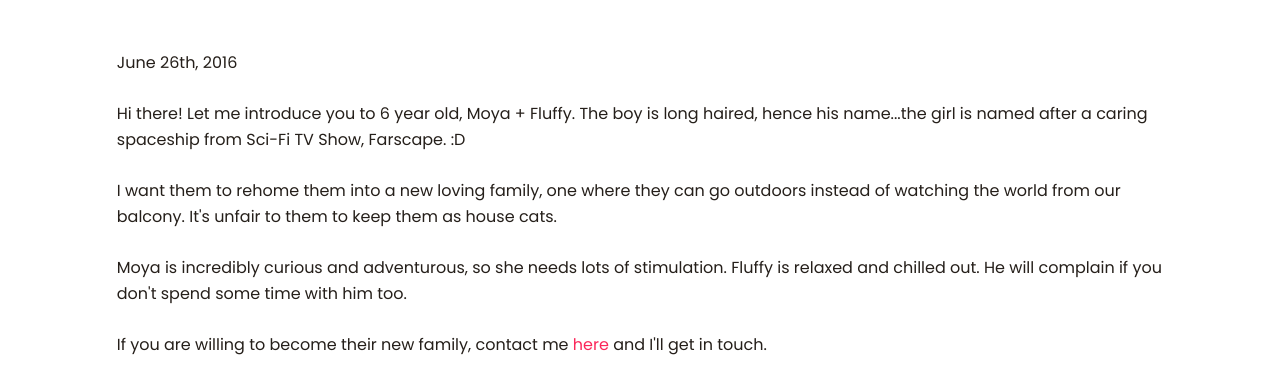
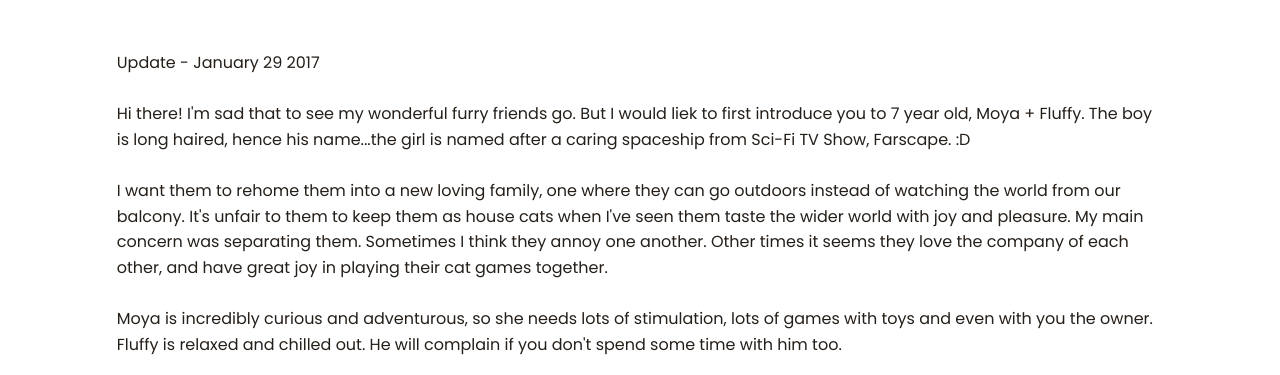
Before and after one commit to gemmadlou/moyafluffy, a website: page index.html in a window 1280 px wide. Shown: the part 577-952 px from the top of the page. Drawn offline with nearby package versions, Linux system fonts and the light colour scheme; a web font is replaced by a local one.

Commit message:
Update index.html

```diff
--- a/index.html
+++ b/index.html
@@ -3,7 +3,7 @@
   <head>
     <meta charset="UTF-8" />
     <meta name="viewport" content="width=device-width, initial-scale=1" />
-    <title>Adopting Moya + Fluffy</title>
+    <title>Adopting Moya + Fluffy, My Wonderful Cats, London</title>
     <link href='https://fonts.googleapis.com/css?family=Poppins|Life+Savers' rel='stylesheet' type='text/css'>
     <link href="app/sass/main.css" rel="stylesheet" />
     <link rel="stylesheet" href="https://maxcdn.bootstrapcdn.com/font-awesome/4.6.1/css/font-awesome.min.css">
@@ -81,12 +81,16 @@
         <div class="container">
             <div class="row vertical-padding-top">
                 <div class="col">
-                  <p>June 26th, 2016</p>
-                  <p>Hi there! Let me introduce you to 6 year old, Moya + Fluffy. The boy is long haired, hence his name...the
+                  <p>Update - January 29 2017</p>
+                  <p>Hi there! I'm sad that to see my wonderful furry friends go. But I would liek to
+                    first introduce you to 7 year old, Moya + Fluffy. The boy is long haired, hence his name...the
                     girl is named after a caring spaceship from Sci-Fi TV Show, Farscape. :D</p>
                     <p>I want them to rehome them into a new loving family, one where they can go outdoors instead of watching the world from our
-                       balcony. It's unfair to them to keep them as house cats.</p>
-                    <p>Moya is incredibly curious and adventurous, so she needs lots of stimulation.
+                       balcony. It's unfair to them to keep them as house cats when I've seen them taste the wider world with joy
+                      and pleasure. My main concern was separating them. Sometimes I think they annoy one another. Other times
+                      it seems they love the company of each other, and have great joy in playing their cat games together.</p>
+                    <p>Moya is incredibly curious and adventurous, so she needs lots of stimulation, lots of games with toys and
+                      even with you the owner.
                       Fluffy is relaxed and chilled out. He will complain if you don't spend some time with him too.</p>
                     <p>If you are willing to become their new family, contact me <a href="https://docs.google.com/forms/d/1ATpLlG8DU_fxCqqnRsfFfFTdqopS5_oKcjJyeAf9ps0/viewform" target="_blank">here</a> and I'll get in touch.</p>
                     <p>Gemma x</p>
```
